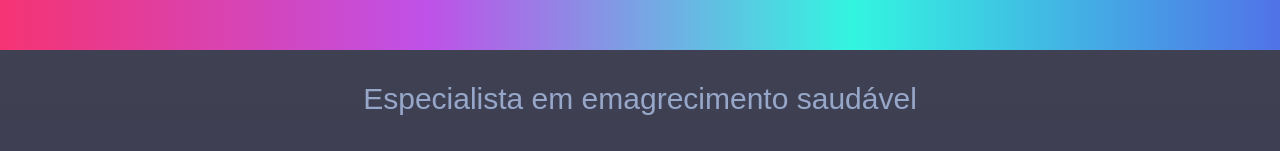
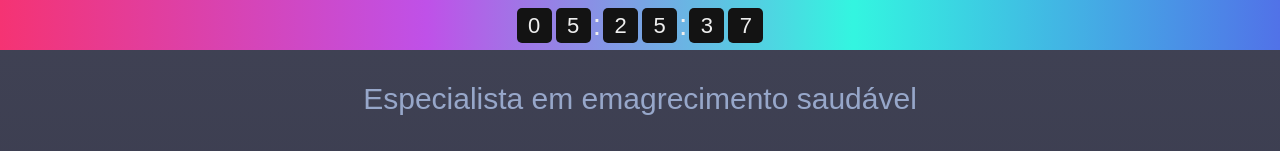
Before and after one commit to JeanVictorMachado/keto-life-max, a React (Create React App) app: page /pv in a window 1280 px wide. Shown: the top 151 px of the page. Built offline with nearby package versions, Linux system fonts and the light colour scheme.

Commit message:
feat: creating time counter

```diff
--- /dev/null
+++ b/src/components/TimeCounter/index.tsx
@@ -0,0 +1,32 @@
+import "./styles.css";
+
+export const TimeCounter = () => {
+  return (
+    <div className="time-counter__container">
+      <div className="time-counter__time">
+        <span className="time-counter__number">0</span>
+      </div>
+      <div className="time-counter__time">
+        <span className="time-counter__number">5</span>
+      </div>
+
+      <div className="time-counter__two-points">:</div>
+
+      <div className="time-counter__time">
+        <span className="time-counter__number">2</span>
+      </div>
+      <div className="time-counter__time">
+        <span className="time-counter__number">5</span>
+      </div>
+
+      <div className="time-counter__two-points">:</div>
+
+      <div className="time-counter__time">
+        <span className="time-counter__number">3</span>
+      </div>
+      <div className="time-counter__time">
+        <span className="time-counter__number">7</span>
+      </div>
+    </div>
+  );
+};
--- /dev/null
+++ b/src/components/TimeCounter/styles.css
@@ -0,0 +1,28 @@
+.time-counter__container {
+  width: min-content;
+
+  display: flex;
+}
+
+.time-counter__time {
+  width: 35px;
+  height: 35px;
+  margin: 0 2px;
+  border-radius: 5px;
+  background: rgb(19, 19, 19);
+
+  display: flex;
+  justify-content: center;
+  align-items: center;
+}
+
+.time-counter__number {
+  font-size: 22px;
+  margin-top: 2.5px;
+  color: rgb(238, 238, 238);
+}
+
+.time-counter__two-points {
+  font-size: 30px;
+  color: rgb(238, 238, 238);
+}
--- a/src/pages/SalesPage/index.tsx
+++ b/src/pages/SalesPage/index.tsx
@@ -9,8 +9,10 @@ import testimonialScripts from "../../testimonials/testimonial_1.json";
 
 import "./styles.css";
 import { SalesButton } from "../../components/SalesButton";
+import { TimeCounter } from "../../components/TimeCounter";
 
 export const SalesPage = () => {
+  const [showTimeCounter, setShowTimeCounter] = useState(false);
   const [showSalesButton, setShowSalesButton] = useState(false);
 
   const testimonial = useMemo(() => {
@@ -21,13 +23,16 @@ export const SalesPage = () => {
     const showTime = 3000;
 
     setTimeout(() => {
+      setShowTimeCounter(true);
       setShowSalesButton(true);
     }, showTime);
   }, []);
 
   return (
     <div className="sales-page__container">
-      <div className="sales-page__header-color"></div>
+      <div className="sales-page__header-color">
+        {showTimeCounter && <TimeCounter />}
+      </div>
 
       <div className="sales-page__title-container">
         <p>Especialista em emagrecimento saudável</p>
--- a/src/pages/SalesPage/styles.css
+++ b/src/pages/SalesPage/styles.css
@@ -7,6 +7,10 @@
   width: 100%;
   height: 50px;
   background: linear-gradient(90deg, #f53373, #bf51e8, #33f5e0, #5172e8);
+
+  display: flex;
+  justify-content: center;
+  align-items: center;
 }
 
 .sales-page__title-container {
```
